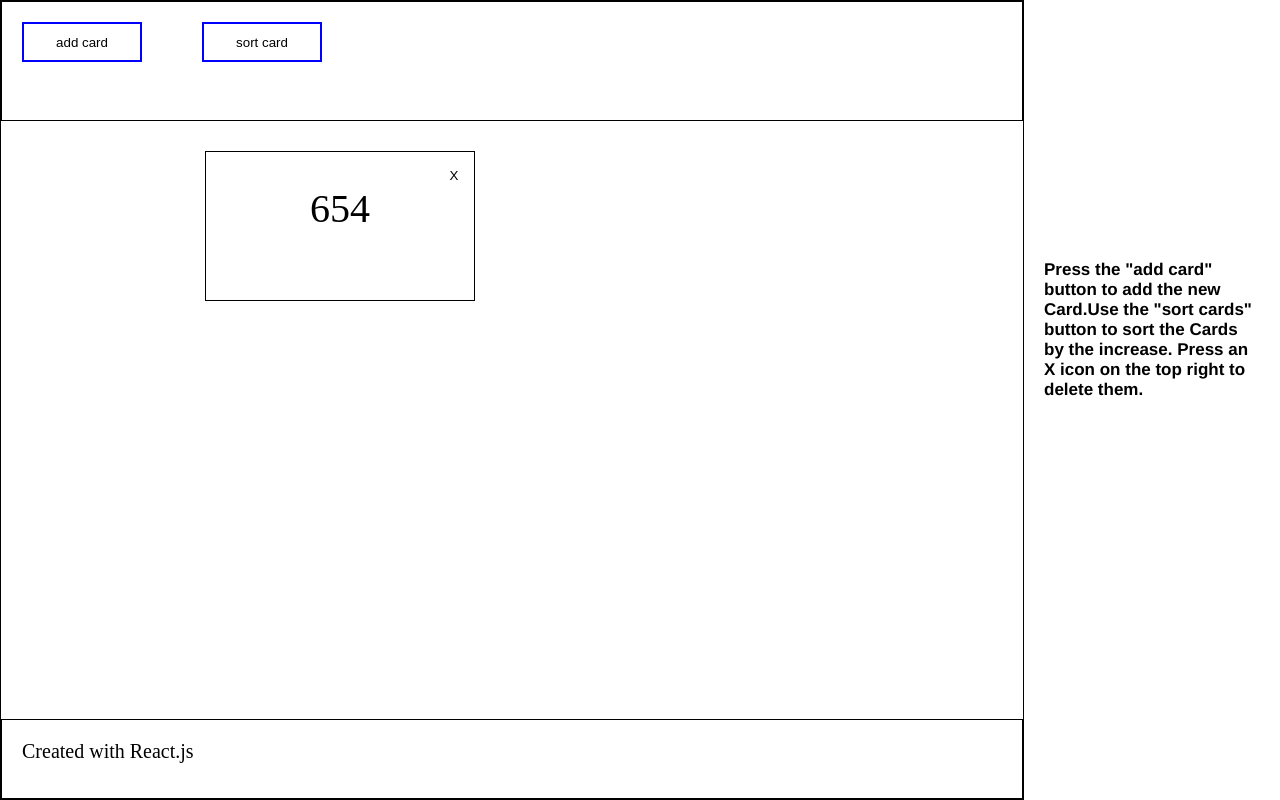
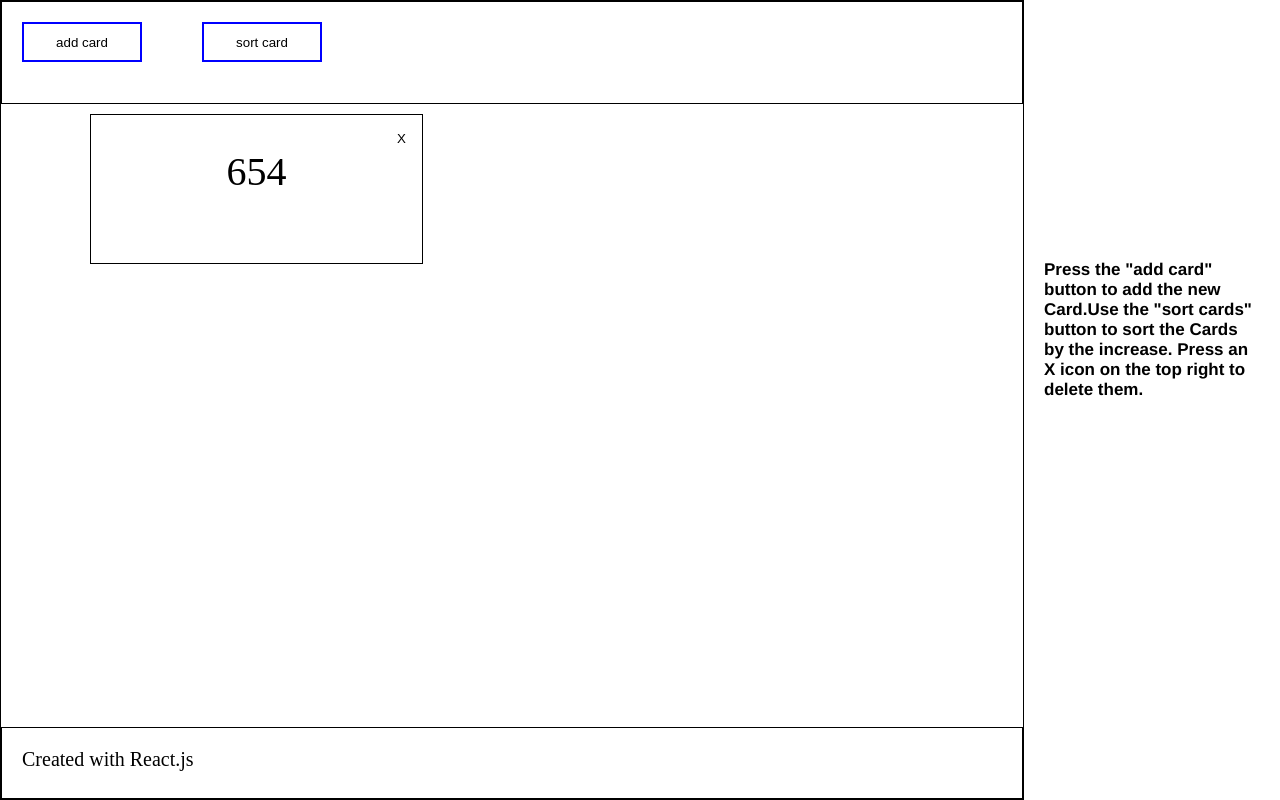
Before and after one commit to LilitNahapetyan/CardApplicationTask, a React (Vite) app in the folder CardAplication/: page / in a window 1280 px wide. Both pictures are taken after a click on the button "add card". Built offline with nearby package versions, Linux system fonts and the light colour scheme.

Commit message:
last commit

```diff
--- a/CardAplication/src/App.css
+++ b/CardAplication/src/App.css
@@ -1,17 +1,25 @@
-*{
-  margin:0;
+* {
+  margin: 0;
   padding: 0;
   box-sizing: border-box;
 }
-#container{
+#container {
   display: flex;
   flex-direction: column;
-  justify-content:space-evenly;
+  justify-content: space-between;
+  position: relative;
   width: 80vw;
   height: 100vh;
   border: 1px solid black;
 }
-.container-page{
+.container-page {
   display: flex;
   flex-direction: row;
 }
+.main-container{
+  height: 100%;
+  display: grid;
+  grid-template-columns: 1fr 1fr;
+  grid-row-gap: 15px;
+  overflow-y: scroll;
+}
--- a/CardAplication/src/App.jsx
+++ b/CardAplication/src/App.jsx
@@ -1,28 +1,23 @@
-import { useState, useEffect } from "react";
-import "./App.css";
-import React from "react";
-import Footer from "./components/Footer/Footer";
-import Header from "./components/Header/Header";
-import Main from "./components/Main/Main";
-import Aside from "./components/Aside/Aside";
-import generateNumber from "./components/generateUnqueNumber";
-
-export const MainContext = React.createContext();
+import { useState, useEffect } from 'react';
+import './App.css';
+import React from 'react';
+import Footer from './components/Footer/Footer';
+import Header from './components/Header/Header';
+import Aside from './components/Aside/Aside';
+import generateNumber from './components/generateUnqueNumber';
+import RandomCardList from './components/RandomCardList/RandomCardList';
 
 function App() {
   const [cards, setCards] = useState([]);
-  const [scrollShow, setScrollShow] = useState({ overflowY: "hidden" });
-
-  useEffect(() => {
-    if (cards.length > 4) {
-      setScrollShow({ overflowY: "scroll" });
-    } else {
-      setScrollShow({ overflowY: "hidden" });
-    }
-  }, [cards]);
 
   function add() {
-    setCards([...cards, { value: generateNumber() }]);
+    setCards([
+      ...cards,
+      {
+        value: generateNumber(),
+        id: new Date() + Math.random(),
+      },
+    ]);
   }
 
   function sort() {
@@ -31,17 +26,17 @@ function App() {
     });
     setCards([...sorted]);
   }
-  function deleteCard(card) {
-    setCards(cards.filter((c) => c.value !== card.value));
+  function deleteCard(cardID) {
+    setCards(cards.filter((card) => card.id !== cardID));
   }
 
   return (
     <div className="container-page">
       <div id="container">
         <Header add={add} sort={sort} />
-        <MainContext.Provider value={[deleteCard, cards]}>
-          <Main scrollShow={scrollShow} />
-        </MainContext.Provider>
+        <div className="main-container">
+          <RandomCardList deleteCard={deleteCard} cards={cards} />
+        </div>
         <Footer />
       </div>
       <Aside />
--- a/CardAplication/src/RandomCard/RandomCard.css
+++ b/CardAplication/src/RandomCard/RandomCard.css
@@ -1,25 +1,26 @@
-.random-number{
+.random-number {
   height: 150px;
-    width: 270px;
+  width: 65%;
   border: 1px solid black;
   font-size: 20px;
   display: flex;
+  justify-self: center;
   flex-direction: column;
   justify-content: flex-start;
   align-items: flex-end;
   padding: 10px;
-    margin-top:10px;
+  margin-top: 10px;
 }
 
-.btn{
+.btn {
   width: 20px;
   height: 20px;
-    top:0;
+  top: 0;
   border: none;
   background-color: white;
 }
 
-.randomNumber{
+.randomNumber {
   align-self: center;
   font-size: 40px;
 }
--- a/CardAplication/src/RandomCard/RandomCard.jsx
+++ b/CardAplication/src/RandomCard/RandomCard.jsx
@@ -1,14 +1,11 @@
-import { useContext } from "react";
-import { MainContext } from "../App";
-import React from "react";
-import "./RandomCard.css";
+import React from 'react';
+import './RandomCard.css';
 
-function RandomCard({ card }) {
-  const [deleteCard] = useContext(MainContext);
+function RandomCard({ card, deleteCard }) {
   return (
     <div className="random-number">
       <div>
-        <button className="btn" onClick={() => deleteCard(card)}>
+        <button className="btn" onClick={() => deleteCard(card.id)}>
           X
         </button>
       </div>
--- a/CardAplication/src/components/Footer/Footer.css
+++ b/CardAplication/src/components/Footer/Footer.css
@@ -4,4 +4,5 @@
    border: 1px solid black;
    padding:20px;
    font-size: 20px;
+
 }
--- a/CardAplication/src/components/Main/Main.css
+++ /dev/null
@@ -1,6 +0,0 @@
-.main-container{
-    height: 75vh;
-    width: 80%;
-    margin: auto;
-
-}
--- a/CardAplication/src/components/Main/Main.jsx
+++ /dev/null
@@ -1,12 +0,0 @@
-import "./Main.css";
-import RandomCardList from "../RandomCardList/RandomCardList";
-
-function Main({ scrollShow }) {
-  return (
-    <div className="main-container" style={scrollShow}>
-      <RandomCardList />
-    </div>
-  );
-}
-
-export default Main;
--- a/CardAplication/src/components/RandomCardList/RandomCardList.jsx
+++ b/CardAplication/src/components/RandomCardList/RandomCardList.jsx
@@ -1,16 +1,13 @@
-import { useContext } from "react";
-import RandomCard from "../../RandomCard/RandomCard";
-import { MainContext } from "../../App";
-import "./RandomCardList.css";
+import RandomCard from '../../RandomCard/RandomCard';
+import './RandomCardList.css';
 
-function RandomCardList() {
-  const [, cards] = useContext(MainContext);
+function RandomCardList({ deleteCard, cards }) {
   return (
-    <div className="list-container">
+    <>
       {cards.map((card) => {
-        return <RandomCard card={card} key={card.value} />;
+        return <RandomCard card={card} key={card.id} deleteCard={deleteCard} />;
       })}
-    </div>
+    </>
   );
 }
 export default RandomCardList;
```
Lines whose indentation alone changed are shown as unchanged.
